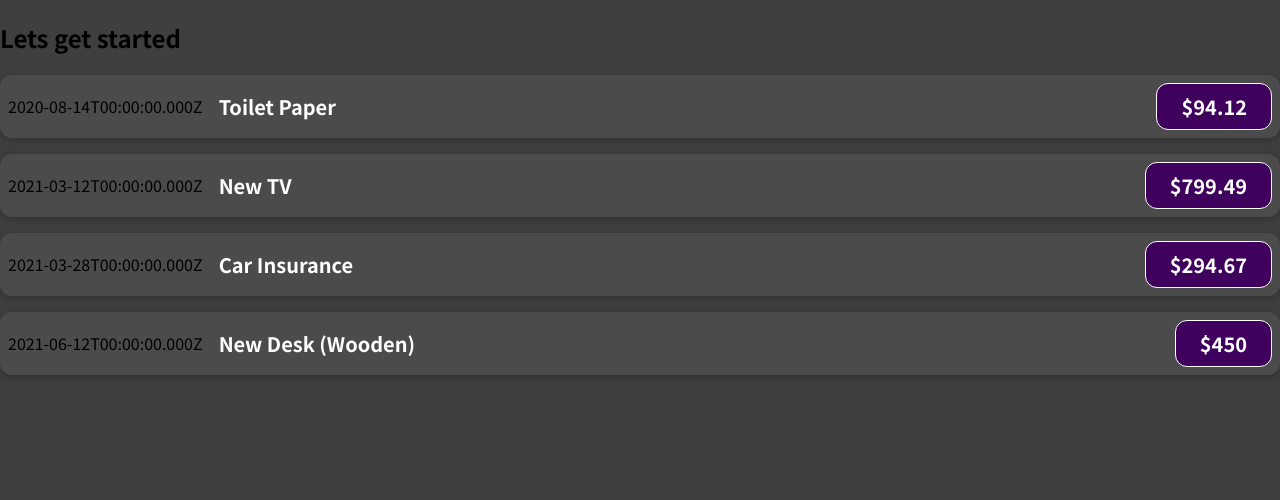
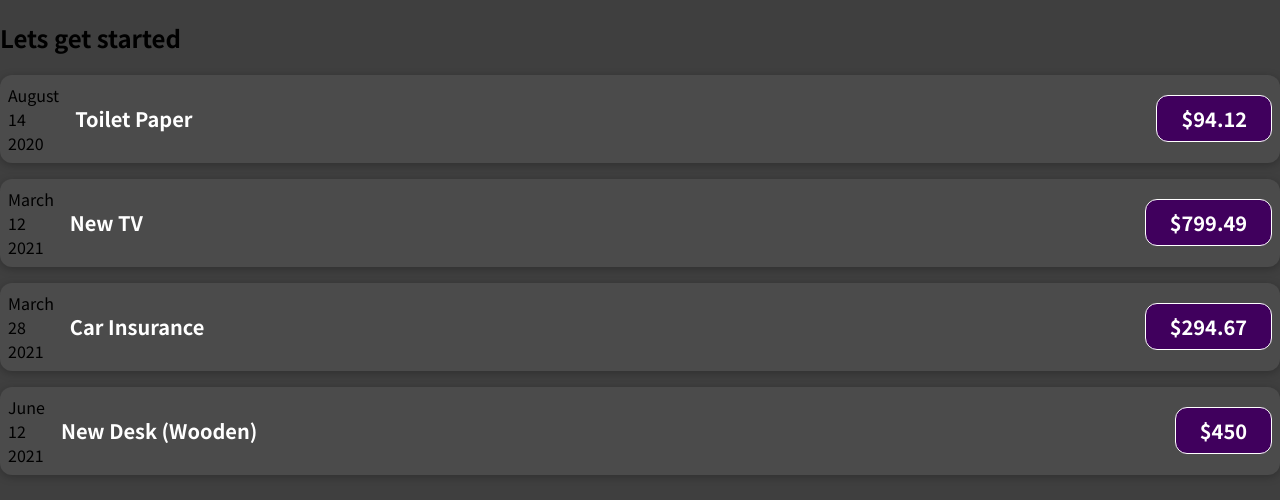
Before and after one commit to Ilie1985/reactjs-expense-tracker, a React (Create React App) app: page / in a window 1280 px wide. Shown: the top 500 px of the page. Built offline with nearby package versions, Linux system fonts and the light colour scheme.

Commit message:
date built in methods

```diff
--- a/src/components/ExpenseItem.js
+++ b/src/components/ExpenseItem.js
@@ -1,18 +1,24 @@
 import React from "react";
 import "../components/expenseItem.css";
 
-
-
 //access the data needeed from App.js with the help of props
-
-
+//use a built in method which is accesible on all date objects in javascript-> toLocaleString() to output the date in a readable format
+//toLocaleString() holds two arguments, first argument is the language "en-US", second argument is an object wher is configured how specifically that date should be formated {month:"long"} TO OUTPUT THE MONTH
+//toLocaleString() holds two arguments, first argument is the language "en-US", second argument is an object wher is configured how specifically that date should be formated {day:"2-digit"} TO OUTPUT THE DAY
+//TO OUTPUT THE YEAR use the getFullYear built in method
 
 const ExpenseItem = (props) => {
+  const month = props.date.toLocaleString("en-US", { month: "long" });
+  const day = props.date.toLocaleString("en-US", { day: "2-digit" });
 
-
+  const year = props.date.getFullYear();
   return (
     <div className={"expense-item"}>
-      <div>{props.date.toISOString()}</div>
+      <div>
+        <div>{month}</div>
+        <div>{day}</div>
+        <div>{year}</div>
+      </div>
 
       <div className={"expense-item_description"}>
         <h2>{props.title}</h2>
```
Also changed, not shown: 1 other file (tests, documents, lock files or other folders).
